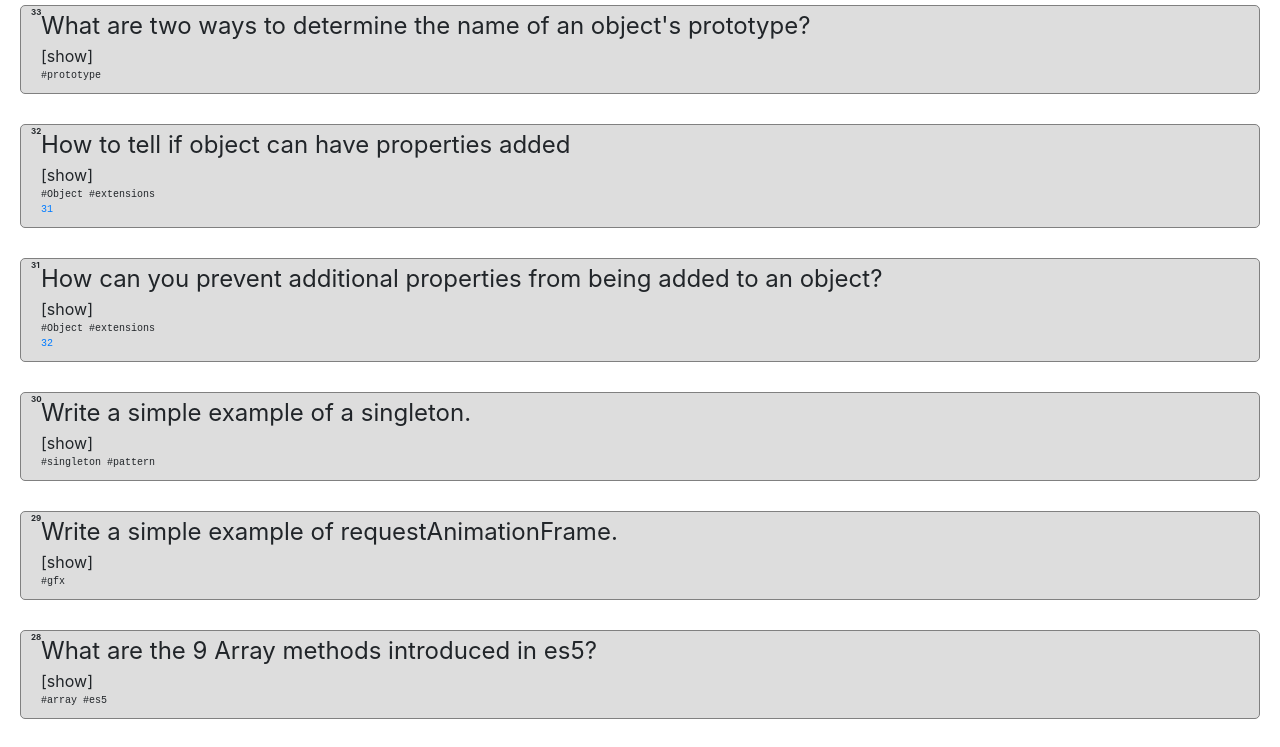
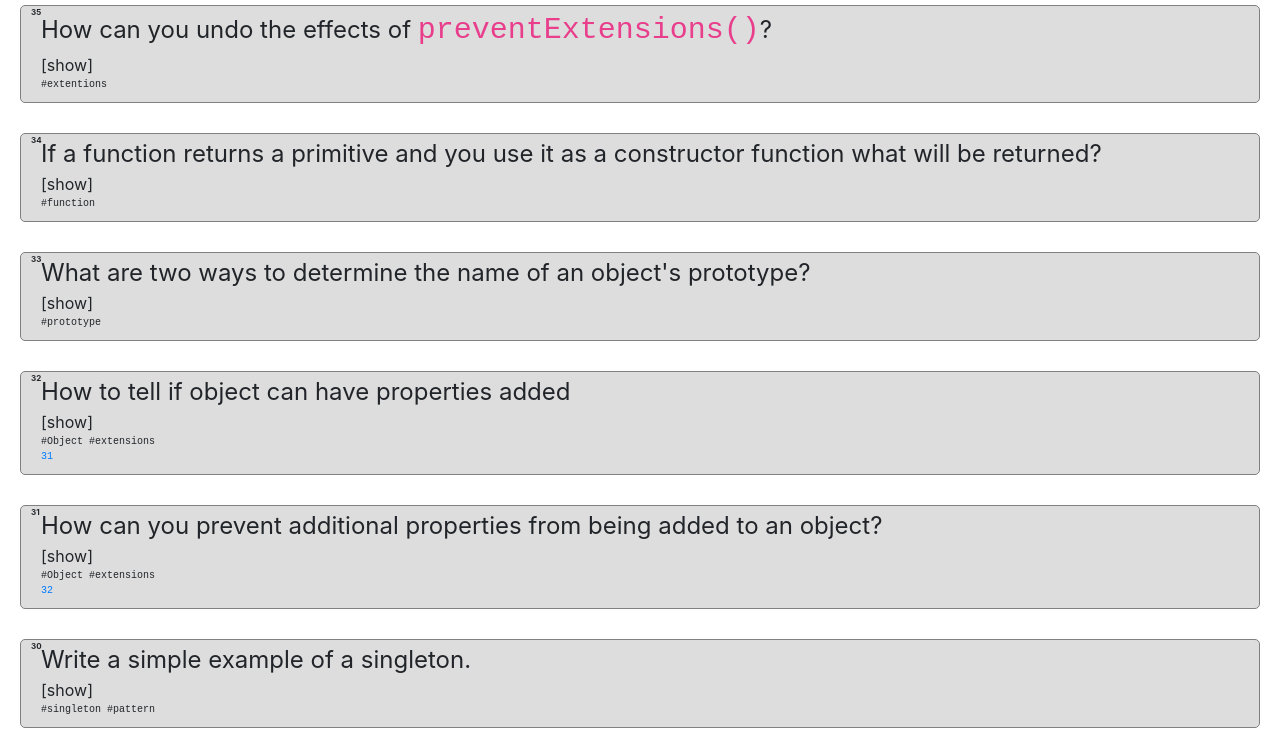
Before and after one commit to asalga/js-quiz, a website: page public/index.html in a window 1280 px wide. Shown: the part 51-798 px from the top of the page. Drawn offline with Linux system fonts and the light colour scheme.

Commit message:
adding more questions.

```diff
--- a/public/data/test.json
+++ b/public/data/test.json
@@ -1,5 +1,41 @@
 {
     "questions": [
+        {
+            "id": 35,
+            "q": "How can you undo the effects of <code>preventExtensions()</code>?",
+            "name": "",
+            "a": [
+            {
+                "note": "There no direct way to undo the effects of Object.preventExtensions."
+            }],
+            "tags": "extentions",
+            "complexity": "5",
+            "references": [""],
+            "notes": "",
+            "see-also": ""
+        },
+
+        {
+            "id": 34,
+            "name": "",
+            "q": "If a function returns a primitive and you use it as a constructor function what will be returned?",
+            "a": [
+            {
+                "note": "Unless an object is returned, <i>this</i> gets returned.",
+                "code": [
+                    "function Test(){",
+                    "  return 42;",
+                    "}",
+                    "console.log(new Test());",
+                    "▶ Test {}"
+                ]
+            }],
+            "tags": "function",
+            "complexity": "5",
+            "references": [""],
+            "notes": "",
+            "see-also": ""
+        },
 
         {
             "id": 33,
@@ -101,7 +137,7 @@
         {
             "id": 29,
             "name": "requestAnimationFrame example",
-            "q": "Write a simple example of requestAnimationFrame.",
+            "q": "Write a simple example of <code>requestAnimationFrame</code>.",
             "a": [
             {
                 "note": "",
--- a/public/js/index.js
+++ b/public/js/index.js
@@ -46,7 +46,6 @@ function addQuestion(c, v) {
         // A question may have a number of answers
         v.a.forEach((answer, i) => {
 
-            //
             let note = Array.isArray(answer.note) ? answer.note.join('') : answer.note;
 
             let ansContainer = $('<div>')
@@ -62,14 +61,13 @@ function addQuestion(c, v) {
                     .addClass('answerCode')
                     .html(answer.code.join('\n'));
 
-                ansContainer.append(textarea);
-                ansContainer.append($('<br/>'));
+                ansContainer.append(textarea, $('<br/>'));
 
                 CodeMirror.fromTextArea(textarea[0], { lineNumbers: true, readOnly: true });
+            }
 
-                // Only after CodeMirror has finished its work, we can hide the code.
-                ansContainer.css({ 'display': 'none' });
-            }
+            // Only after CodeMirror has finished its work, we can hide the code.
+            ansContainer.css({ 'display': 'none' });
         });
     }
 
@@ -79,20 +77,18 @@ function addQuestion(c, v) {
         qContainer.append(tags);
     }
 
-    if(v['see-also']){
+    if (v['see-also']) {
         let seeAlsoLinks = $('<div>');
         seeAlsoLinks.addClass('seeAlso');
         qContainer.append(seeAlsoLinks);
 
         v['see-also'].split(',')
-        .forEach( (v) =>{
-            console.log(v);
-
-            let a = $('<a>');
-            a.attr('href', `#${v}`);
-            a.html(`${v}`);
-            seeAlsoLinks.append(a);
-        });
+            .forEach((v) => {
+                let a = $('<a>')
+                    .attr('href', `#${v}`)
+                    .html(`${v}`);
+                seeAlsoLinks.append(a);
+            });
     }
 
     container.append(qContainer);
--- a/public/style.css
+++ b/public/style.css
@@ -1,6 +1,12 @@
 /*
     Andor Saga
 */
+
+code {
+    display: inline-block;
+    font-size: 1.25em;
+    font-family: monospace;
+}
 
 #questions {
     margin: 0 20px;
```
